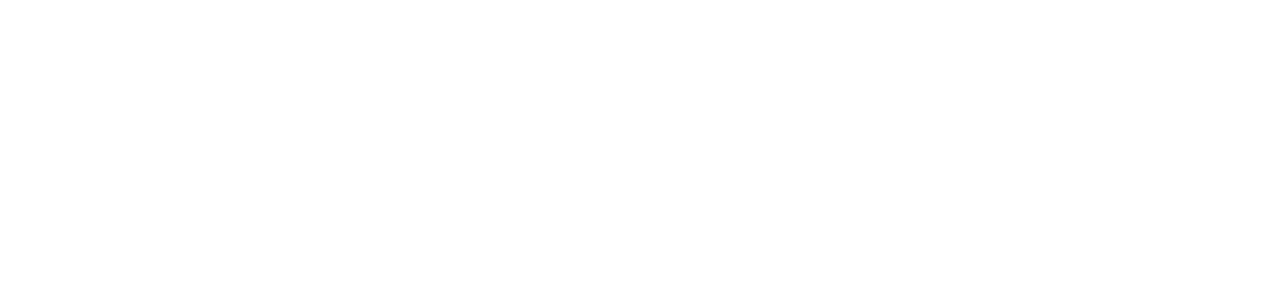
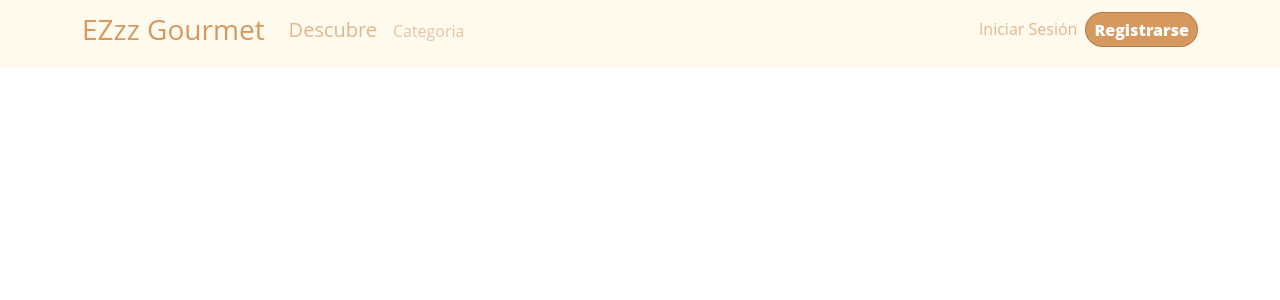
Before and after one commit to dymmdaniel/Recetario, a React (Create React App) app in the folder proyecto_front/: page / in a window 1280 px wide. Shown: the top 300 px of the page. Built offline with nearby package versions, Linux system fonts and the light colour scheme.

Commit message:
navbar_component

```diff
--- a/proyecto_front/src/App.css
+++ b/proyecto_front/src/App.css
@@ -1,5 +1,6 @@
 .App {
   text-align: center;
+  background-color: #FFFAEE;
 }
 
 .App-logo {
--- a/proyecto_front/src/App.js
+++ b/proyecto_front/src/App.js
@@ -1,9 +1,12 @@
 import './App.css';
 import 'bootstrap/dist/css/bootstrap.min.css';
+import Navbar from './components/navbar/navbar';
 
 function App() {
   return (
     <div className="App">
+
+      <Navbar/>
 
     </div>
   );
--- /dev/null
+++ b/proyecto_front/src/components/navbar/navbar.css
@@ -0,0 +1,31 @@
+#titulo{
+    font-family: "Open Sans";
+    color: #d5985f;
+}
+
+#prim{
+    font-family: "Open Sans";
+    color: #e4b68c;
+    margin-top: auto;
+}
+
+#segu{
+    font-family: "Open Sans";
+    color: #e4c4a6;
+    margin-top: 6%;
+}
+#ter{
+    font-family: "Open Sans" ;
+    color: #ffffff;
+    font-weight: 900;
+
+}
+
+
+#arc{
+    background-color: #d5985f;
+    border-radius: 30px;
+    height: 35px;
+
+
+}
--- a/proyecto_front/src/components/navbar/navbar.js
+++ b/proyecto_front/src/components/navbar/navbar.js
@@ -1 +1,34 @@
-import React from 'react';
+import React from "react";
+import { Container, Nav, Navbar,Card } from "react-bootstrap";
+import './navbar.css'
+export default class navbar extends React.Component {
+  constructor(props) {
+    super(props);
+    this.state = {};
+  }
+
+  render() {
+    return (
+
+      <Navbar id="Nav">
+        <Container>
+          <Navbar.Brand href="#home"><h3 id="titulo">EZzz Gourmet</h3></Navbar.Brand>
+          <Navbar.Toggle aria-controls="responsive-navbar-nav" />
+          <Navbar.Collapse id="responsive-navbar-nav">
+            <Nav className="me-auto">
+              <Nav.Link href="#features"><h5 id="prim">Descubre</h5></Nav.Link>
+              <Nav.Link href="#pricing"><h6 id="segu">Categoria</h6></Nav.Link>
+            </Nav>
+            <Nav>
+              <Nav.Link href="#deets"><h6 id="prim">Iniciar Sesión</h6></Nav.Link>
+              <Card id="arc">
+              <Nav.Link  href="#memes"><h6 id="ter">Registrarse</h6> </Nav.Link>
+              </Card>
+            </Nav>
+          </Navbar.Collapse>
+        </Container>
+      </Navbar>
+
+    );
+  }
+}
```
